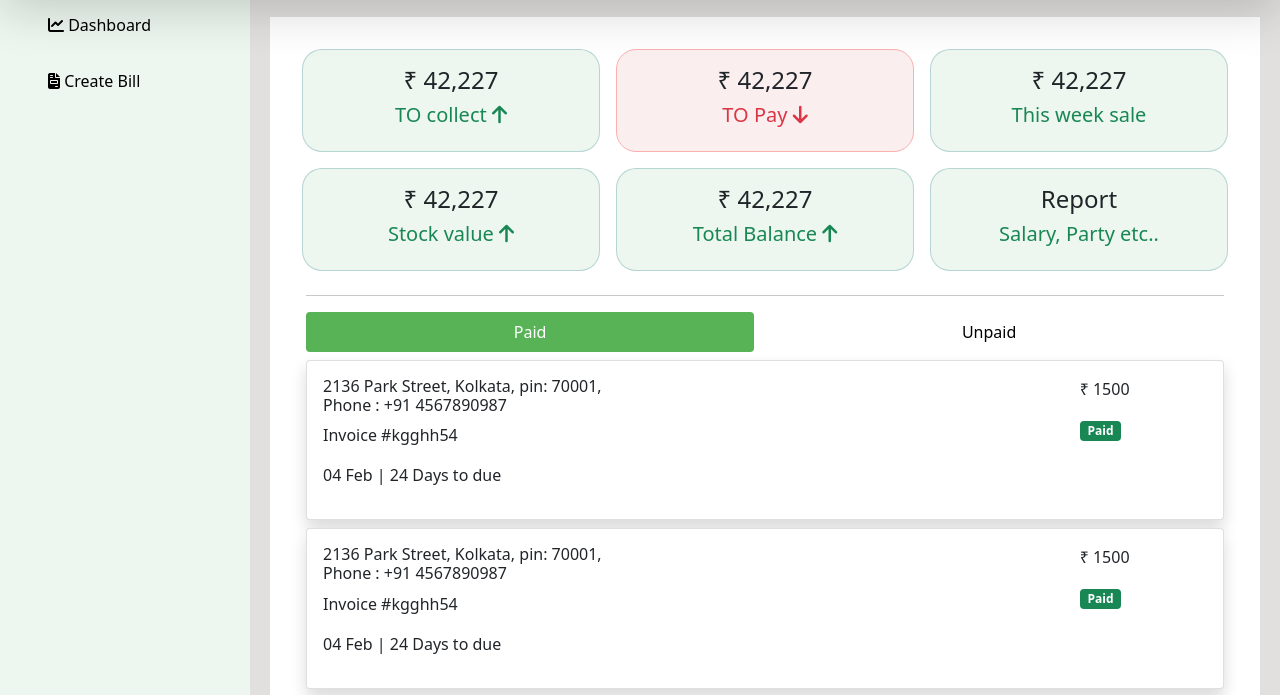
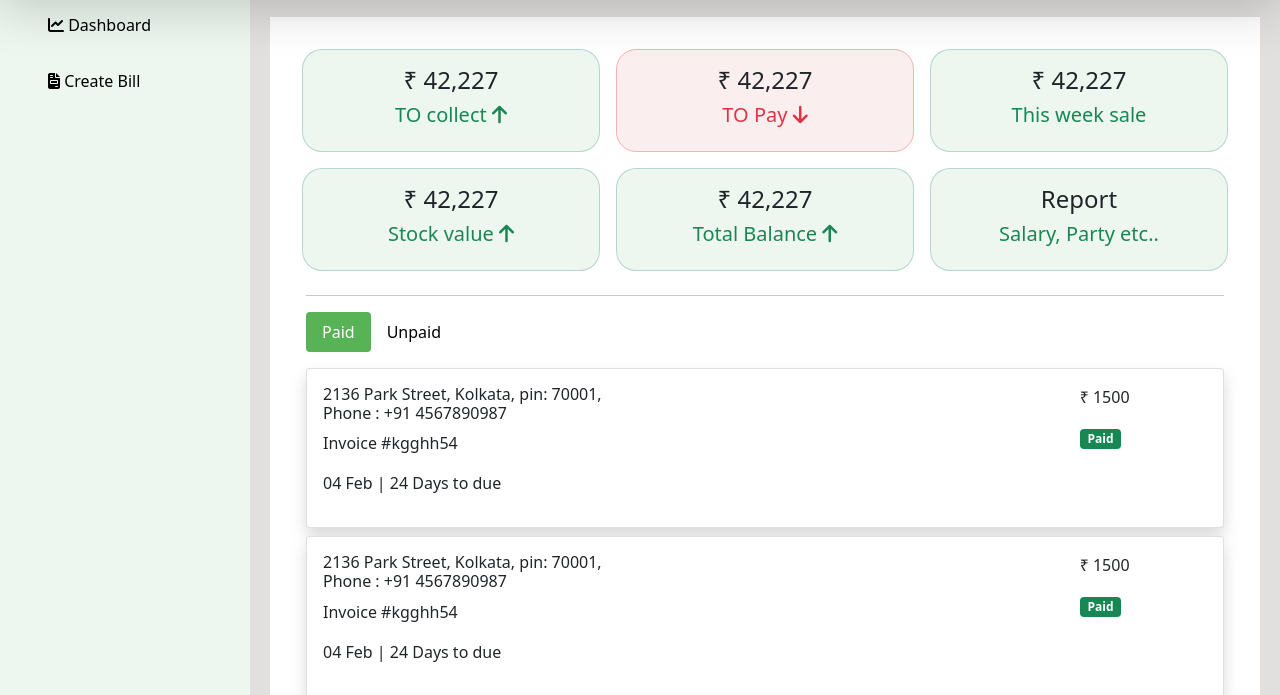
Before and after one commit to alka-projects/water-supply-frontend, a plain HTML site: page index.html in a window 1280 px wide. Shown: the part 102-797 px from the top of the page. Drawn offline with nearby package versions, Linux system fonts and the light colour scheme.

Commit message:
final submit

```diff
--- a/index.html
+++ b/index.html
@@ -93,16 +93,16 @@
                      <hr>
 
 
-
-    <ul class="nav nav-pills nav-fill mx-auto">
-        <li class="nav-item">
-          <a class="nav-link active" aria-current="page" href="#">Paid</a>
+                     <ul class="nav nav-pills mb-3" id="pills-tab" role="tablist">
+                      <li class="nav-item" role="presentation">
+                        <button class="nav-link active" id="pills-home-tab" data-bs-toggle="pill" data-bs-target="#pills-home" type="button" role="tab" aria-controls="pills-home" aria-selected="true">Paid</button>
                       </li>
-        <li class="nav-item">
-          <a class="nav-link" href="#">Unpaid</a>
+                      <li class="nav-item" role="presentation">
+                        <button class="nav-link" id="pills-profile-tab" data-bs-toggle="pill" data-bs-target="#pills-profile" type="button" role="tab" aria-controls="pills-profile" aria-selected="false">Unpaid</button>
                       </li>
                     </ul>
-
+                    <div class="tab-content" id="pills-tabContent">
+                      <div class="tab-pane fade show active" id="pills-home" role="tabpanel" aria-labelledby="pills-home-tab">
                         <div class="card mb-2 mt-2 shadow ">
                           <div class="card-body">
                               <div class="row">
@@ -157,6 +157,14 @@
 
                           </div>
                         </div>
+                      </div>
+                      <div class="tab-pane fade" id="pills-profile" role="tabpanel" aria-labelledby="pills-profile-tab">...</div>
+                    </div>
+
+
+      <div class="tab-pane fade" id="pills-profile" role="tabpanel" aria-labelledby="pills-profile-tab">...</div>
+
+
 
                     </div>
                 </div>
```
Lines whose indentation alone changed are shown as unchanged.
